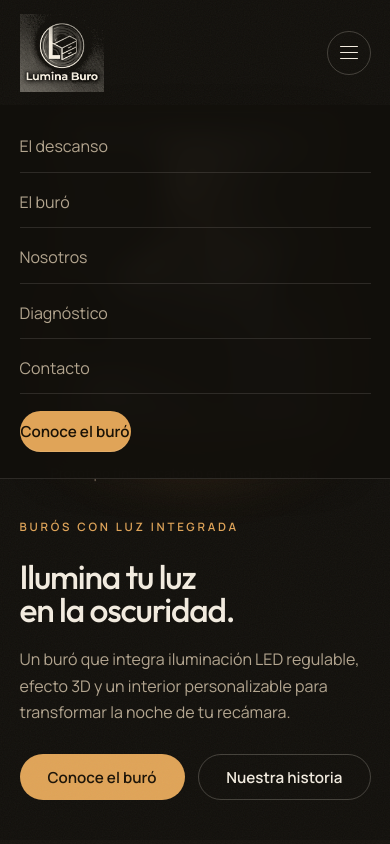
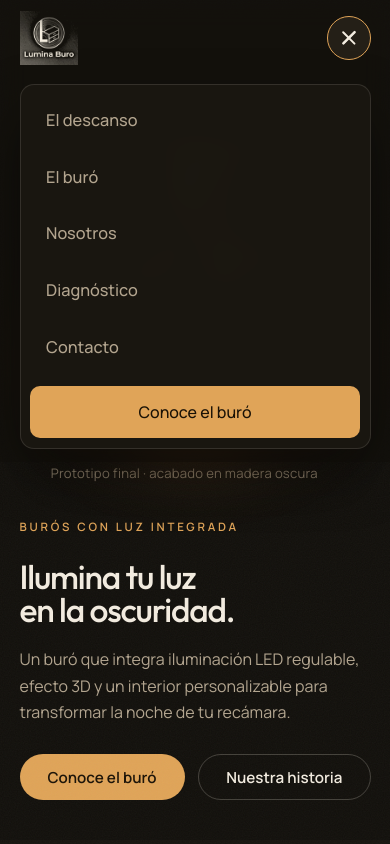
Before and after one commit to esexmic/LuminaBuro, a plain HTML site: page index.html in a window 390 px wide. Both pictures are taken after a click on the button "Abrir menú". Shown: the top 844 px of the page. Drawn offline with Linux system fonts and the light colour scheme.

Commit message:
Arreglar menu movil que se veia siempre abierto y redisenar la barra: colapsa bien, panel como tarjeta, logo compacto, hamburguesa con estados

```diff
--- a/css/style.css
+++ b/css/style.css
@@ -35,6 +35,7 @@
 *,
 *::before,
 *::after { box-sizing: border-box; }
+[hidden] { display: none !important; }
 
 html { -webkit-text-size-adjust: 100%; scroll-behavior: smooth; overflow-x: clip; }
 
@@ -107,14 +108,20 @@ p { margin: 0; }
 .chip.is-active { color: #1a1206; background: var(--accent); border-color: var(--accent); }
 
 /* ------------------------------------------------------------------- nav */
-.nav { position: fixed; inset: 0 0 auto 0; z-index: 100; }
+.nav {
+  position: fixed; inset: 0 0 auto 0; z-index: 100;
+  background: rgba(18, 16, 12, 0.45);
+  backdrop-filter: blur(14px) saturate(1.2);
+  -webkit-backdrop-filter: blur(14px) saturate(1.2);
+  transition: background-color 0.4s var(--ease), border-color 0.4s var(--ease);
+}
 .nav__inner {
   width: 100%; max-width: var(--wrap); margin-inline: auto;
-  padding: 0.85rem var(--gutter);
+  padding: 0.7rem var(--gutter);
   display: flex; align-items: center; gap: 1.5rem;
 }
-.nav__brand img { width: 84px; height: auto; }
-.nav__links { display: flex; gap: 1.6rem; margin-left: auto; }
+.nav__brand img { width: 84px; height: auto; display: block; }
+.nav__links { display: flex; align-items: center; gap: 1.6rem; margin-left: auto; }
 .nav__links a {
   font-size: 0.92rem; color: var(--muted); font-weight: 500;
   transition: color 0.25s var(--ease); position: relative;
@@ -131,21 +138,28 @@ p { margin: 0; }
 
 .nav__toggle {
   display: none; margin-left: auto; width: 44px; height: 44px;
-  background: transparent; border: 1px solid var(--line-strong); border-radius: var(--r-btn);
-  cursor: pointer; align-items: center; justify-content: center;
+  background: rgba(243, 236, 224, 0.07); border: 1px solid var(--line-strong);
+  border-radius: var(--r-btn); cursor: pointer; align-items: center; justify-content: center;
+  transition: background-color 0.3s var(--ease), border-color 0.3s var(--ease), transform 0.3s var(--ease);
 }
+.nav__toggle[aria-expanded="true"] { background: var(--surface-2); border-color: var(--accent); }
+.nav__toggle:active { transform: scale(0.94); }
 .nav__toggle-bars, .nav__toggle-bars::before, .nav__toggle-bars::after {
   display: block; width: 18px; height: 1.5px; background: var(--ink); border-radius: 2px;
 }
-.nav__toggle-bars { position: relative; }
-.nav__toggle-bars::before, .nav__toggle-bars::after { content: ""; position: absolute; left: 0; }
+.nav__toggle-bars { position: relative; transition: transform 0.3s var(--ease); }
+.nav__toggle-bars::before, .nav__toggle-bars::after { content: ""; position: absolute; left: 0; transition: transform 0.3s var(--ease); }
 .nav__toggle-bars::before { top: -6px; }
 .nav__toggle-bars::after { top: 6px; }
+.nav__toggle[aria-expanded="true"] .nav__toggle-bars { transform: rotate(45deg); }
+.nav__toggle[aria-expanded="true"] .nav__toggle-bars::before { top: 0; transform: rotate(-90deg); }
+.nav__toggle[aria-expanded="true"] .nav__toggle-bars::after { top: 0; transform: rotate(90deg); }
 
 .nav__mobile { display: none; }
 
-/* Fondo del nav al separarse del inicio (clase puesta por JS) */
-.nav.is-stuck { background: rgba(18, 16, 12, 0.82); backdrop-filter: blur(14px); border-bottom: 1px solid var(--line); }
+/* Fondo del nav al separarse del inicio (clase puesta por JS). Con blur desde
+   el inicio la barra se lee como una pieza, nunca como texto sobre la foto. */
+.nav.is-stuck { background: rgba(18, 16, 12, 0.82); border-bottom: 1px solid var(--line); }
 
 /* --------------------------------------------------------------- sección */
 .section { padding-block: var(--section-y); }
@@ -318,11 +332,32 @@ p { margin: 0; }
 @media (max-width: 920px) {
   :root { --section-y: clamp(3.75rem, 11vw, 6rem); --gutter: clamp(1.1rem, 5vw, 2rem); }
 
+  .nav__brand img { width: 58px; }
   .nav__links, .nav__cta { display: none; }
   .nav__toggle { display: inline-flex; }
-  .nav__mobile { display: grid; gap: 0.25rem; padding: 1rem var(--gutter) 1.6rem; background: rgba(18, 16, 12, 0.96); backdrop-filter: blur(14px); border-bottom: 1px solid var(--line); }
-  .nav__mobile a { padding: 0.75rem 0; border-bottom: 1px solid var(--line); color: var(--muted); }
-  .nav__mobile .btn { justify-self: start; margin-top: 0.8rem; color: #1a1206; }
+  .nav__mobile {
+    display: grid; gap: 0.3rem; margin: 0.45rem var(--gutter) 0.8rem;
+    padding: 0.6rem; border-radius: 14px;
+    background: rgba(26, 23, 17, 0.98);
+    backdrop-filter: blur(16px); -webkit-backdrop-filter: blur(16px);
+    border: 1px solid var(--line); box-shadow: 0 24px 60px -12px rgba(0, 0, 0, 0.6);
+  }
+  .nav__mobile:not([hidden]) { animation: panel-in 0.35s var(--ease) both; }
+  @keyframes panel-in {
+    from { opacity: 0; transform: translateY(-8px); }
+    to { opacity: 1; transform: translateY(0); }
+  }
+  .nav__mobile a {
+    min-height: 52px; display: flex; align-items: center;
+    padding: 0 1rem; border-radius: 10px; color: var(--muted); font-weight: 500; font-size: 1.02rem;
+    transition: color 0.3s var(--ease), background-color 0.3s var(--ease);
+  }
+  .nav__mobile a:hover { color: var(--ink); background: rgba(243, 236, 224, 0.06); }
+  .nav__mobile a:active { color: var(--ink); background: rgba(243, 236, 224, 0.1); }
+  .nav__mobile .btn {
+    justify-self: stretch; justify-content: center; margin-top: 0.5rem;
+    min-height: 52px; color: #1a1206; font-size: 1rem;
+  }
 
   .hero { min-height: auto; padding-top: clamp(5.5rem, 16vh, 7rem); padding-bottom: clamp(2.5rem, 8vw, 4rem); }
   .hero__inner { grid-template-columns: 1fr; gap: clamp(2rem, 8vw, 3rem); }
```
